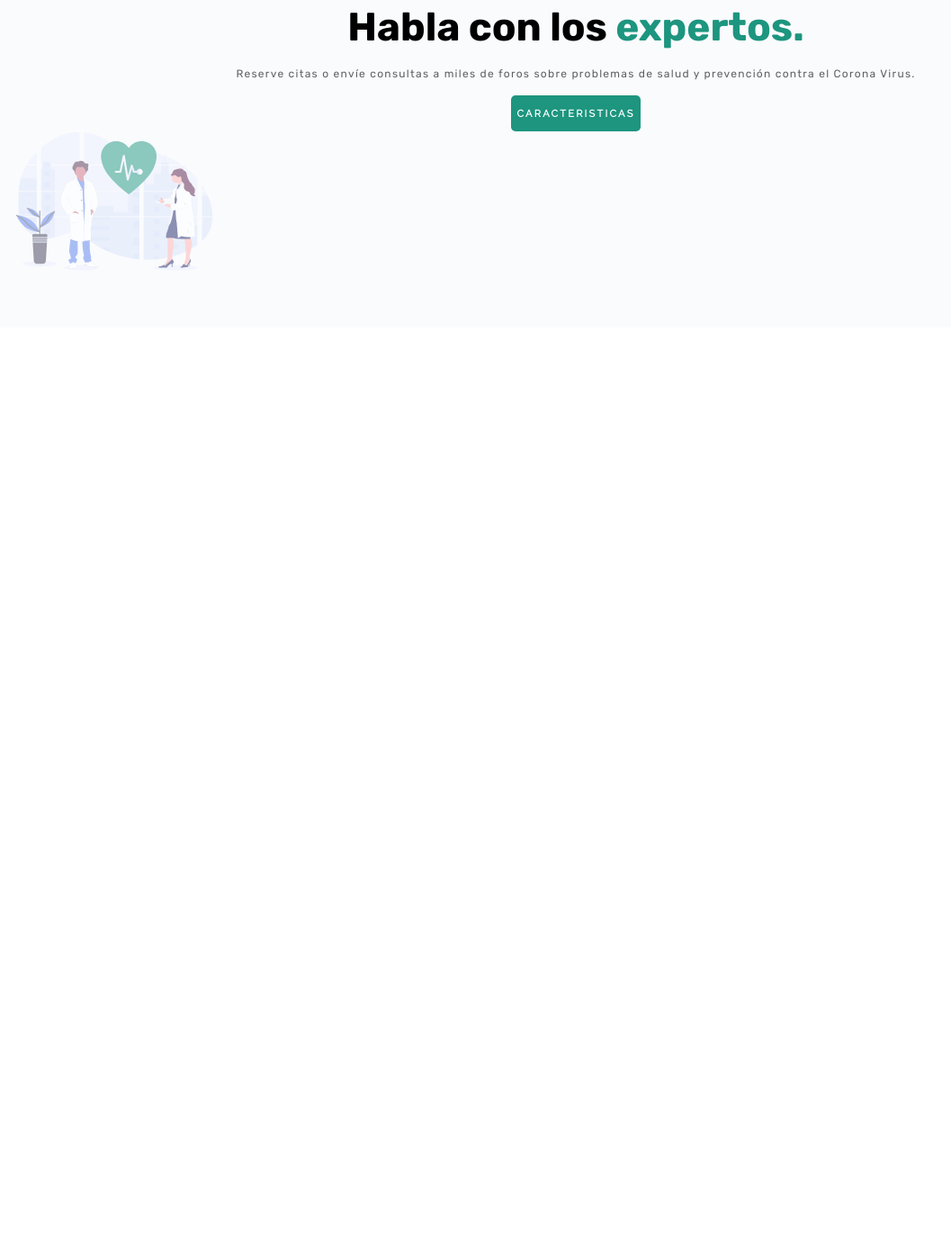
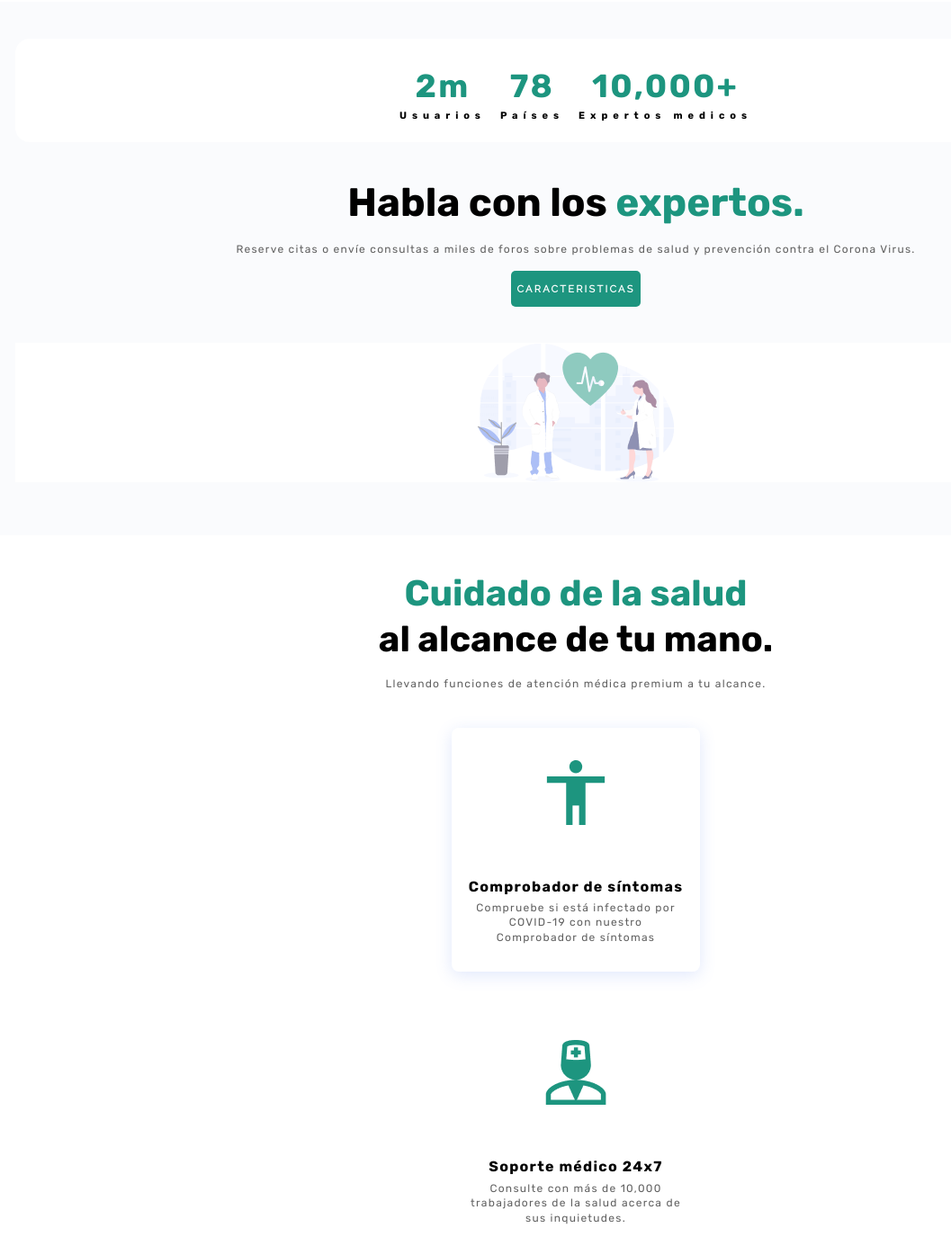
Before and after one commit to Akrata/Proyectos_coronapp, a plain HTML site: page index.html in a window 1280 px wide. Shown: the part 1383-2778 px from the top of the page at 90% size, without its empty margins (0-1057 px from the left). Before the commit the page ends 1819 px from the top, so only its background shows below. Drawn offline with Linux system fonts and the light colour scheme.

Commit message:
first mobile

```diff
--- a/css/style.css
+++ b/css/style.css
@@ -94,11 +94,11 @@ header button{
 }
 nav{
     width: 312px;
-    height: 1000px;
+    height: 1257px;
     position: absolute;
     top: 102px;
     right: 0;
-    z-index: 2;
+    z-index: 99;
     background: var(--verde);
     padding: 68px;
     display: none;
@@ -183,6 +183,7 @@ article p{
     position: relative;
     z-index: 2;
     gap: 40px;
+    margin-bottom: 40px;
 }
 .info-card-inside{
     display: flex;
@@ -258,6 +259,30 @@ article p{
 .caracteristicas{
     background: var(--gris-claro);
     padding: 41px 17px 59px 17px;
+    display: flex;
+    flex-direction: column;
+    gap: 40px;
+}
+.caracteristicas-card{
+    background: var(--blanco);
+    border-radius: 16px;
+    padding: 28px 82px 22px 82px;
+}
+.caracteristicas-card-inside{
+    display: flex;
+    flex-wrap: wrap;
+    justify-content: center;
+    gap: 16px;
+    align-items: center;
+    text-align: center;
+}
+.caracteristicas-card-inside h2{
+    color: var(--verde)!important;
+    letter-spacing: .14rem;
+}
+.caracteristicas-card-inside p{
+    color: var(--negro)!important;
+    letter-spacing: .37rem;
 }
 .caracteristicas article{
     display: flex;
@@ -266,3 +291,87 @@ article p{
     text-align: center;
     gap: 16px;
 }
+.caracteristicas-imagen{
+    background: var(--blanco);
+}
+
+.caracteristicas-imagen img{
+    display: block;
+
+    margin: auto;
+}
+
+/*FOOTER*/
+footer{
+    padding: 40px 0px;
+    display: flex;
+    flex-direction: column;
+    align-items: center;
+    text-align: center;
+    gap: 40px;
+}
+.footer-header{
+margin: 0px 16px;
+display: grid;
+grid-row-gap: 16px;
+}
+.footer-title{
+    font-family: 'Rubik', sans-serif;
+    font-weight: bold;
+    font-size: 40px;
+    line-height: 126%;
+    color: var(--verde);
+}
+.footer-title span{
+    color:var(--negro);
+}
+.footer-subtitle{
+    font-family: 'Rubik', sans-serif;
+    font-weight: normal;
+    font-size:12px;
+    line-height: 138%;
+    color: var(--gris);
+    letter-spacing: 0.08rem;
+
+}
+.footer-card{
+    margin: 0px 48px;
+    border-radius: 8px;
+    padding: 36px 17px 30px 17px;
+    max-width: 276px;
+}
+.footer-card-inside{
+    display: flex;
+    flex-direction: column;
+    align-items: center ;
+    gap: 58px;
+}
+.footer-card-inside div{
+    display: flex;
+    flex-direction: column;
+    gap: 4px;
+}
+.footer-card-inside h4{
+    font-family: 'Rubik', sans-serif;
+    font-weight: bold;
+    font-size: 16px;
+    letter-spacing: 0.08rem;
+    line-height: 138%;
+    color: var(--negro);
+}
+.footer-card-inside p{
+    font-family: 'Rubik', sans-serif;
+    font-size: 12px;
+    letter-spacing: 0.08rem;
+    line-height: 138%;
+    color: var(--gris);
+}
+.footer-bot{
+    display: flex;
+    flex-wrap: wrap;
+    align-items: center;
+}
+.footer-bot button{
+    all: unset;
+    cursor: pointer;
+}
--- a/index.html
+++ b/index.html
@@ -63,19 +63,19 @@
         </section>
 
         <section class="caracteristicas">
-            <div>
-                <div>
+            <div class="caracteristicas-card">
+                <div class="caracteristicas-card-inside">
                     <div>
-                        <h2></h2>
-                        <p></p>
+                        <h2 class="font-body big bold">2m</h2>
+                        <p class="font-body smaller bold">Usuarios</p>
                     </div>
                     <div>
-                        <h2></h2>
-                        <p></p>
+                        <h2 class="font-body big bold">78</h2>
+                        <p class="font-body smaller bold">Países</p>
                     </div>
                     <div>
-                        <h2></h2>
-                        <p></p>
+                        <h2 class="font-body big bold">10,000+</h2>
+                        <p class="font-body smaller bold">Expertos medicos</p>
                     </div>
                 </div>
             </div>
@@ -87,34 +87,54 @@
                 </p>
                 <button class="font-btn bolder smaller">CARACTERISTICAS</button>
             </article>
-            <div><img src="img/Group 15.png" alt=""></div>
+            <div class="caracteristicas-imagen"><img src="img/Group 15.png" alt=""></div>
         </section>
 
 
     </main>
     <footer>
-        <div>
-            <h2></h2>
-            <h2></h2>
-            <p></p>
+        <div class="footer-header">
+            <h2 class="footer-title">Cuidado de la salud <br><span>al alcance de tu mano.</span> </h2>
+            <p class="footer-subtitle">Llevando funciones de atención médica premium a tu alcance. </p>
         </div>
-        <div>
-            <img src="" alt="">
-            <h4></h4>
-            <p></p>
+        <div class="footer-card box-shadow">
+            <div class="footer-card-inside">
+                <img src="img/person.png" alt="">
+                <div>
+                    <h4>Comprobador de síntomas</h4>
+                    <p>Compruebe si está infectado por COVID-19 con nuestro Comprobador de síntomas</p>
+                </div>
+
+            </div>
+
         </div>
-        <div>
-            <img src="" alt="">
-            <h4></h4>
-            <p></p>
+        <div class="footer-card">
+            <div class="footer-card-inside">
+                <img src="img/nurse.png" alt="">
+                <div>
+                    <h4>Soporte médico 24x7</h4>
+                    <p>Consulte con más de 10,000 trabajadores de la salud acerca de sus inquietudes.</p>
+                </div>
+
+            </div>
+
         </div>
-        <div>
-            <img src="" alt="">
-            <h4></h4>
-            <p></p>
+        <div class="footer-card box-shadow">
+            <div class="footer-card-inside">
+                <img src="img/heart.png" alt="">
+                <div>
+                    <h4>Condiciones</h4>
+                    <p>Llevando funciones de atención médica premium a tu alcance.</p>
+                </div>
+
+            </div>
+
         </div>
-        <img src="" alt="">
-        <img src="" alt="">
+        <div class="footer-bot">
+            <button><img src="img/playstore.png" alt=""></button>
+            <button><img src="img/appstore.jpg" alt=""></button>
+        </div>
+
 
     </footer>
     <script src="js/app.js"></script>
```
